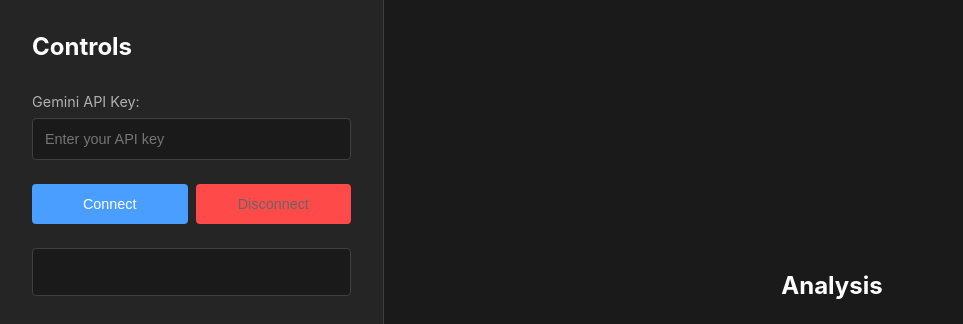
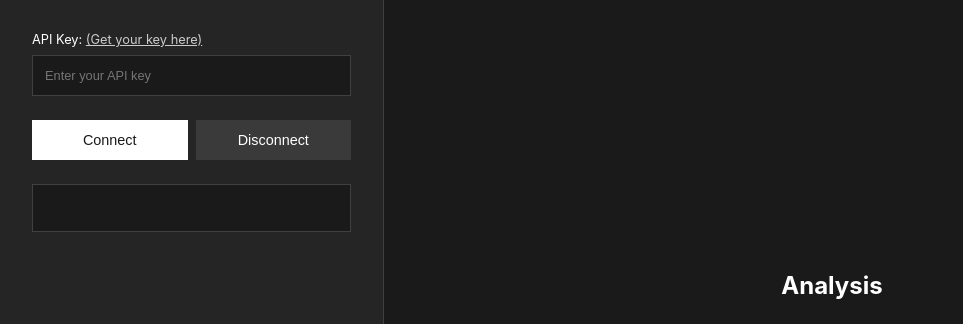
Before and after one commit to bzor/uni_prototype_listening, a website built with Vite: page index.html in a window 1280 px wide. Shown: the top 324 px of the page, without its empty margins (0-963 px from the left). Built offline with nearby package versions, Linux system fonts and the light colour scheme.

Commit message:
prototype

```diff
--- a/index.html
+++ b/index.html
@@ -9,14 +9,13 @@
 <body>
   <div class="container">
     <div class="left-panel">
-      <h2>Controls</h2>
       <div class="control-group">
-        <label for="apiKey">Gemini API Key:</label>
+        <label for="apiKey">API Key: <a target="_blank" href="https://aistudio.google.com/app/api-keys">(Get your key here)</a></label>
         <input type="password" id="apiKey" placeholder="Enter your API key">
       </div>
       <div class="button-group">
-        <button id="connectBtn">Connect</button>
-        <button id="disconnectBtn" disabled>Disconnect</button>
+        <button id="connectBtn" class="btn-primary">Connect</button>
+        <button id="disconnectBtn" class="btn-secondary" disabled>Disconnect</button>
       </div>
       <div id="status" class="status"></div>
     </div>
--- a/style.css
+++ b/style.css
@@ -7,7 +7,7 @@
 body {
   font-family: -apple-system, BlinkMacSystemFont, 'Segoe UI', Roboto, sans-serif;
   background: #1a1a1a;
-  color: #e0e0e0;
+  color: #fff;
   height: 100vh;
   overflow: hidden;
 }
@@ -50,17 +50,16 @@ h2 {
 }
 
 label {
-  font-size: 0.9rem;
-  color: #b0b0b0;
+  font-size: 0.8rem;
+  color: ##fff;
 }
 
 input[type="password"] {
   padding: 0.75rem;
   background: #1a1a1a;
   border: 1px solid #404040;
-  border-radius: 4px;
   color: #e0e0e0;
-  font-size: 0.9rem;
+  font-size: 0.8rem;
 }
 
 input[type="password"]:focus {
@@ -76,38 +75,41 @@ input[type="password"]:focus {
 button {
   flex: 1;
   padding: 0.75rem;
-  background: #4a9eff;
+  background: #ccc;
   border: none;
-  border-radius: 4px;
-  color: white;
+  color: black;
   font-size: 0.9rem;
   font-weight: 500;
   cursor: pointer;
   transition: background 0.2s;
 }
 
-button:hover:not(:disabled) {
-  background: #3a8eef;
-}
+.btn:disabled {
+	opacity: 0.3;
+	cursor: not-allowed;
+  }
 
-button:disabled {
-  background: #333333;
-  color: #666666;
-  cursor: not-allowed;
-}
+  .btn-primary {
+	background: #ffffff;
+	color: #1a1a1a;
+  }
 
-#disconnectBtn {
-  background: #ff4a4a;
-}
+  .btn-primary:not(:disabled):hover {
+	background: #e0e0e0;
+  }
 
-#disconnectBtn:hover:not(:disabled) {
-  background: #ef3a3a;
-}
+  .btn-secondary {
+	background: #3a3a3a;
+	color: #ffffff;
+  }
+
+  .btn-secondary:not(:disabled):hover {
+	background: #4a4a4a;
+  }
 
 .status {
   padding: 0.75rem;
   background: #1a1a1a;
-  border-radius: 4px;
   font-size: 0.85rem;
   color: #b0b0b0;
   min-height: 3rem;
@@ -126,3 +128,7 @@ button:disabled {
   line-height: 1.6;
   color: #b0b0b0;
 }
+
+a {
+	color: #ccc;
+}
```
